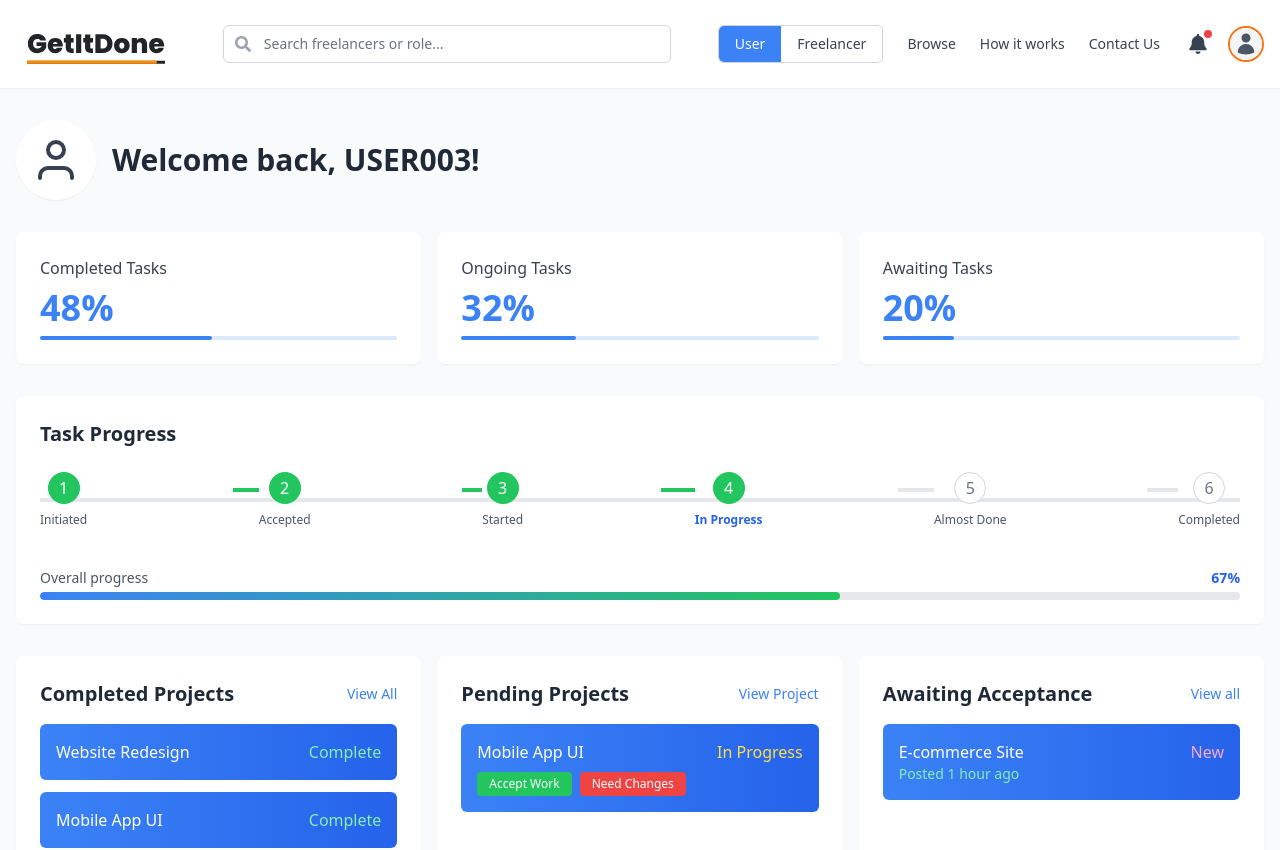
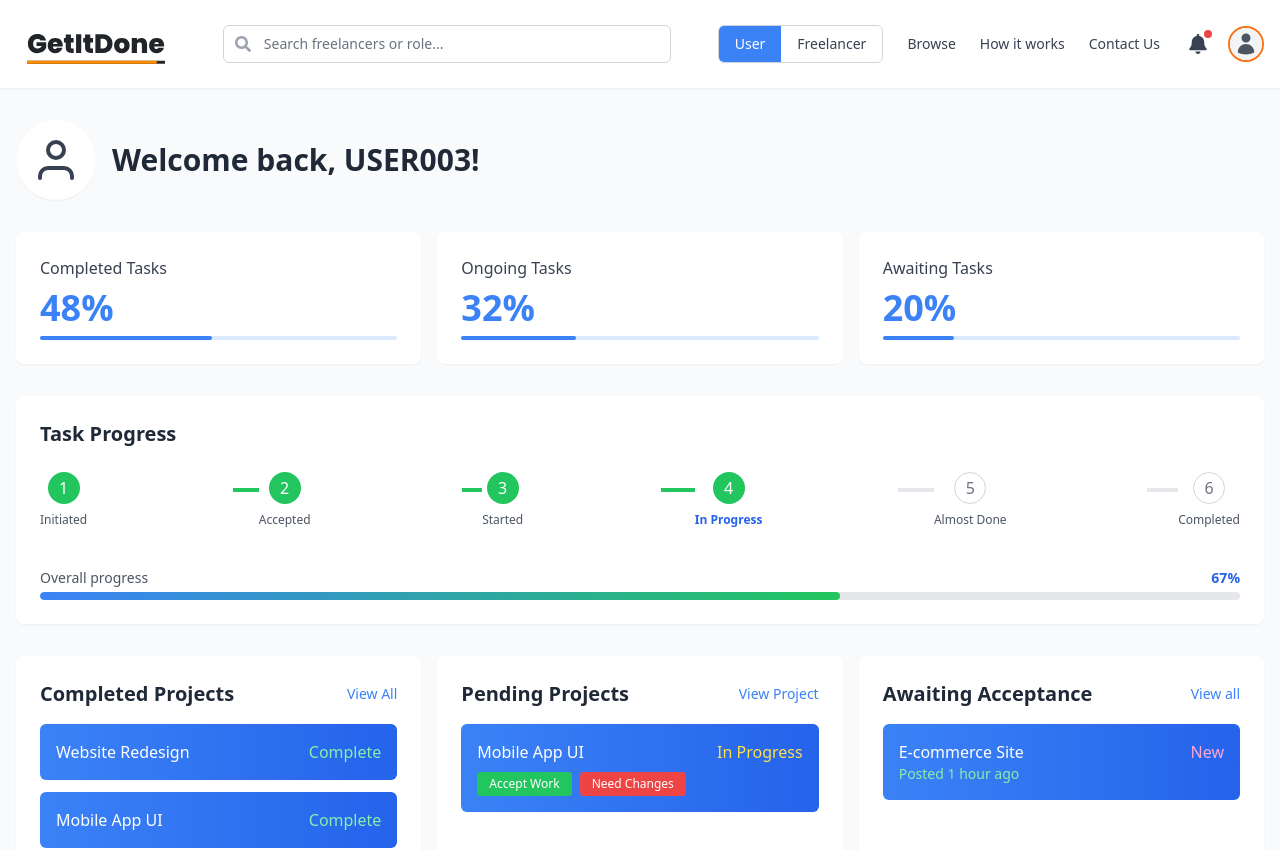
Before and after one commit to Sushant920/GetItDone, a Next.js app: page /userDashboard in a window 1280 px wide. Shown: the top 850 px of the page. Built offline with nearby package versions, Linux system fonts and the light colour scheme.

Commit message:
Update userDashboard.js

```diff
--- a/pages/userDashboard.js
+++ b/pages/userDashboard.js
@@ -218,8 +218,6 @@ export default function UserDashboard() {
   {/* Desktop-friendly horizontal layout */}
   <div className="hidden sm:block">
     <div className="relative mb-10">
-      {/* Progress line */}
-      <div className="absolute top-1/2 left-0 right-0 h-1 bg-gray-200 -translate-y-1/2"></div>
 
       {/* Progress steps */}
       <div className="relative flex justify-between">
```
